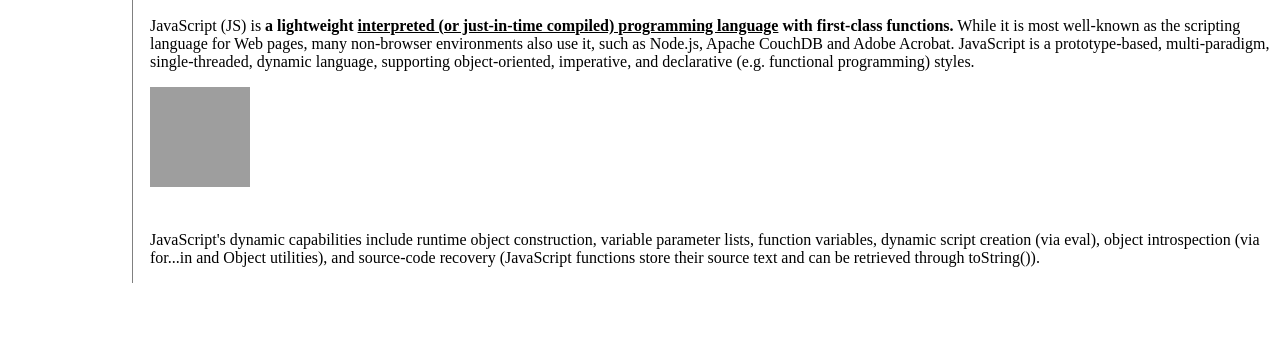
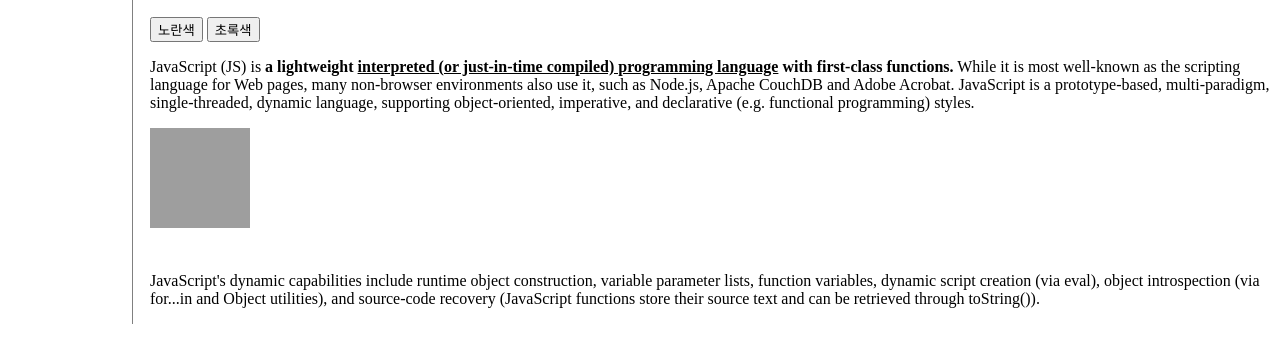
Before and after one commit to GDSC-DEU/Web-Basic-Study-23-24, a plain HTML site: page jihongeek/practice/js.html in a window 1280 px wide. Shown: the part 214-576 px from the top of the page. Drawn offline with Linux system fonts and the light colour scheme; grey boxes are pictures that could not be loaded.

Commit message:
생활코딩 WEB2 자바스크립트(1~8) 응용 실습 추가

```diff
--- a/jihongeek/practice/js.html
+++ b/jihongeek/practice/js.html
@@ -15,6 +15,26 @@
             </ol>
             <div>
                 <h2>JavaScript에 대하여</h2>
+                <div>
+                    <input type="button" value="노란색" onclick="
+                        var redValue = '255';
+                        var greenValue = '255';
+                        var blueValue = '0';
+                        // 노란색에 해당하는 CSS rgb 프로퍼티 값 만들기 : 문자열 연결 '+'
+                        var backgroundColorValue = 'rgb(' + redValue + ' ' + greenValue + ' ' + blueValue + ')'; // rgb(255 255 0)
+                        // body 태그 background-color 속성 만든 프로퍼티 값(노란색)으로 변경
+                        document.querySelector('body').style.backgroundColor = backgroundColorValue;
+                    ">
+                    <input type="button" value="초록색" onclick="
+                        var redValue = 0;
+                        var greenValue = 255;
+                        var blueValue = 0;
+                        // 초록색에 해당하는 CSS rgb 프로퍼티 값 만들기 : 템플릿 리터럴 사용
+                        var backgroundColorValue = `rgb(${redValue} ${greenValue} ${blueValue})` // rgb(0 255 0)
+                        // body 태그 background-color 속성 만든 프로퍼티 값(초록색)으로 변경
+                        document.querySelector('body').style.backgroundColor = backgroundColorValue;
+                    ">
+                </div>
                 <p>
                     <a href="https://developer.mozilla.org/en-US/docs/Web/JavaScript" target="_blank" title="JavaScript MDN 문서">JavaScript (JS) </a>
                     is <strong>a lightweight <u>interpreted (or just-in-time compiled) programming language</u> with first-class functions.</strong>
```
